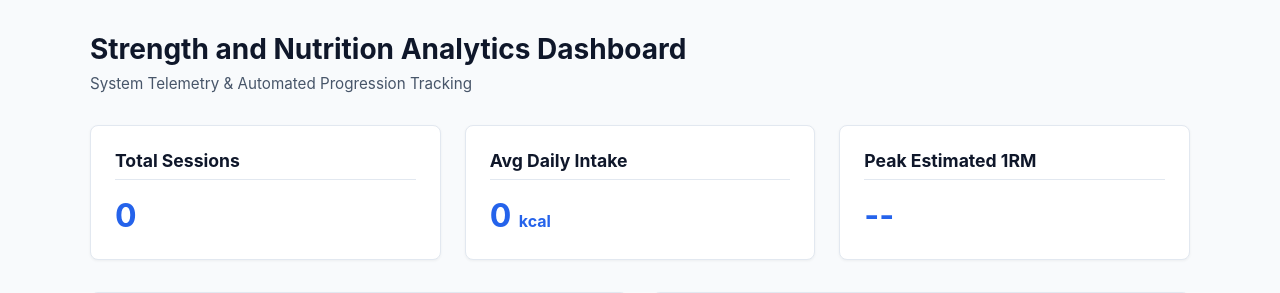
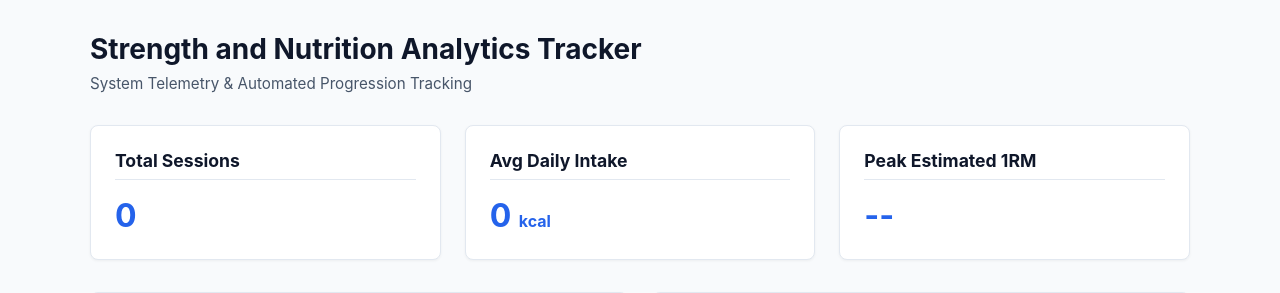
Before and after one commit to Architava/strength-nutrition-app, a Flask app: page / in a window 1280 px wide. Shown: the top 293 px of the page. Run offline with Flask 3, Linux system fonts and the light colour scheme; data that the repository does not hold is empty.

Commit message:
test change in html1

```diff
--- a/flask_app/templates/index.html
+++ b/flask_app/templates/index.html
@@ -3,7 +3,7 @@
 <head>
     <meta charset="UTF-8">
     <meta name="viewport" content="width=device-width, initial-scale=1.0">
-    <title>Strength and Nutrition Analytics Dashboard</title>
+    <title>Strength and Nutrition Analytics Tracker</title>
     <style>
         :root {
             --bg-color: #f8fafc;
@@ -110,7 +110,7 @@
 <body>
 <div class="container">
     <header>
-        <h1>Strength and Nutrition Analytics Dashboard</h1>
+        <h1>Strength and Nutrition Analytics Tracker</h1>
         <p class="subtitle">System Telemetry & Automated Progression Tracking</p>
     </header>
     <div class="grid">
```
